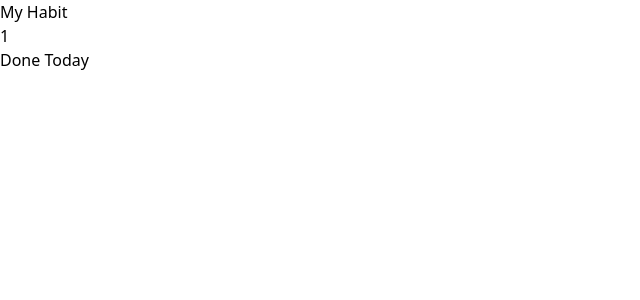
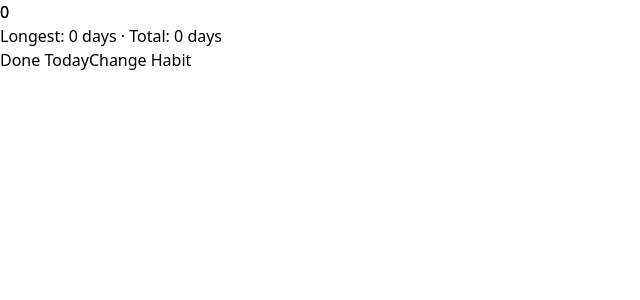
Before and after one commit to amrokld/Streak, a React (Vite) app: page /streak in a window 1280 px wide. Shown: the top 300 px of the page, without its empty margins (0-640 px from the left). Built offline with nearby package versions, Linux system fonts and the light colour scheme.

Commit message:
feat: add habit tracking functionality with local storage and confetti celebration

```diff
--- a/package.json
+++ b/package.json
@@ -10,6 +10,7 @@
     "preview": "vite preview"
   },
   "dependencies": {
+    "canvas-confetti": "^1.9.4",
     "framer-motion": "^12.29.2",
     "react": "^19.2.0",
     "react-dom": "^19.2.0",
--- a/src/pages/Onboarding.jsx
+++ b/src/pages/Onboarding.jsx
@@ -7,26 +7,44 @@ export default function Onboarding() {
 
   const startTracking = () => {
     if (!habit) return;
-    navigate("/streak", { state: { habit } });
+
+    localStorage.setItem("habit", habit);
+    localStorage.setItem("streak", "1");
+    localStorage.setItem("lastCheck", new Date().toDateString());
+    localStorage.setItem("longestStreak", "1");
+    localStorage.setItem("totalDays", "1");
+
+    navigate("/streak");
   };
+
 
     return (
     <div className="h-screen flex flex-col items-center justify-center bg-[#1f1f1f] gap-6">
-      <h1 className="text-3xl text-[#d4af37] font-bold">What do you want to track?</h1>
+        <h1 className="text-3xl text-[#d4af37] font-bold">
+        What do you want to track?
+        </h1>
 
+        <form
+        onSubmit={(e) => {
+            e.preventDefault();
+            startTracking();
+        }}
+        className="flex flex-col gap-4"
+        >
         <input
-        className="px-4 py-2 rounded bg-[#2a2a2a] text-white outline-none"
-        placeholder="e.g. Gym, Study, Reading"
+            className="px-4 py-2 rounded bg-[#2a2a2a] text-white outline-none text-center placeholder:text-center"
             value={habit}
             onChange={(e) => setHabit(e.target.value)}
+            placeholder="Gym, Study, Reading..."
         />
 
         <button
-        onClick={startTracking}
+            type="submit"
             className="px-6 py-2 bg-[#2a2a2a] text-[#d4af37] rounded-xl border border-[#444]"
         >
             Start
         </button>
+        </form>
     </div>
     );
 }
--- a/src/pages/StreakPage.jsx
+++ b/src/pages/StreakPage.jsx
@@ -1,36 +1,100 @@
+import confetti from "canvas-confetti";
 import { motion } from "framer-motion";
-import { useState } from "react";
-import { useLocation } from "react-router-dom";
+import { useEffect, useState } from "react";
 
 export default function StreakPage() {
-  const { state } = useLocation();
-  const habit = state?.habit || "My Habit";
+  const [habit, setHabit] = useState("");
+  const [streak, setStreak] = useState(0);
+  const [lastCheck, setLastCheck] = useState("");
+  const [longest, setLongest] = useState(0);
+  const [totalDays, setTotalDays] = useState(0);
+  const [celebrate, setCelebrate] = useState(false);
 
-  const [streak, setStreak] = useState(1);
+  useEffect(() => {
+    setHabit(localStorage.getItem("habit") || "");
+    setStreak(parseInt(localStorage.getItem("streak")) || 0);
+    setLastCheck(localStorage.getItem("lastCheck") || "");
+    setLongest(parseInt(localStorage.getItem("longestStreak")) || 0);
+    setTotalDays(parseInt(localStorage.getItem("totalDays")) || 0);
+  }, []);
+
+  const handleDone = () => {
+    const today = new Date().toDateString();
+    if (lastCheck === today) {
+        alert("YAY! already compeleted, see you tomorrow!")
+        return;
+    }
+
+    const newStreak = streak + 1;
+    const newTotal = totalDays + 1;
+    const newLongest = Math.max(longest, newStreak);
+
+    localStorage.setItem("streak", newStreak.toString());
+    localStorage.setItem("lastCheck", today);
+    localStorage.setItem("totalDays", newTotal.toString());
+    localStorage.setItem("longestStreak", newLongest.toString());
+
+    setStreak(newStreak);
+    setLastCheck(today);
+    setTotalDays(newTotal);
+    setLongest(newLongest);
+
+    setCelebrate(true);
+
+    confetti({
+        particleCount: 120,
+        spread: 70,
+        origin: { y: 0.6 }
+    });
+
+    setTimeout(() => setCelebrate(false), 500);
+  };
+
+  const resetHabit = () => {
+    localStorage.clear();
+    window.location.href = "/";
+  };
 
   return (
-    <div className="h-screen flex flex-col items-center justify-center gap-6 bg-[#1f1f1f]">
+    <div className="h-screen flex flex-col items-center justify-center gap-4 bg-[#1f1f1f]">
 
       <h2 className="text-[#888] text-xl">{habit}</h2>
 
       <motion.div
         key={streak}
         initial={{ scale: 0.7, opacity: 0 }}
-        animate={{ scale: 1, opacity: 1 }}
-        transition={{ type: "spring", stiffness: 150, damping: 12 }}
+        animate={{
+            scale: celebrate ? 1.3 : 1,
+            opacity: 1,
+            textShadow: celebrate
+            ? "0px 0px 20px #d4af37"
+            : "0px 0px 0px #000"
+        }}
+        transition={{ type: "spring", stiffness: 200 }}
         className="text-9xl font-bold text-[#d4af37]"
-      >
+        >
         {streak}
       </motion.div>
 
+      <div className="text-[#aaa] text-sm">
+        Longest: {longest} days · Total: {totalDays} days
+      </div>
+
       <motion.button
+        onClick={handleDone}
         whileTap={{ scale: 0.9 }}
         whileHover={{ scale: 1.05 }}
-        onClick={() => setStreak(streak + 1)}
         className="px-10 py-4 bg-[#2a2a2a] text-[#d4af37] rounded-2xl text-xl border border-[#444]"
       >
         Done Today
       </motion.button>
+
+      <button
+        onClick={resetHabit}
+        className="mt-4 text-sm text-red-400 underline"
+      >
+        Change Habit
+      </button>
     </div>
   );
 }
```
Also changed, not shown: 1 other file (tests, documents, lock files or other folders). Lines whose indentation alone changed are shown as unchanged.
